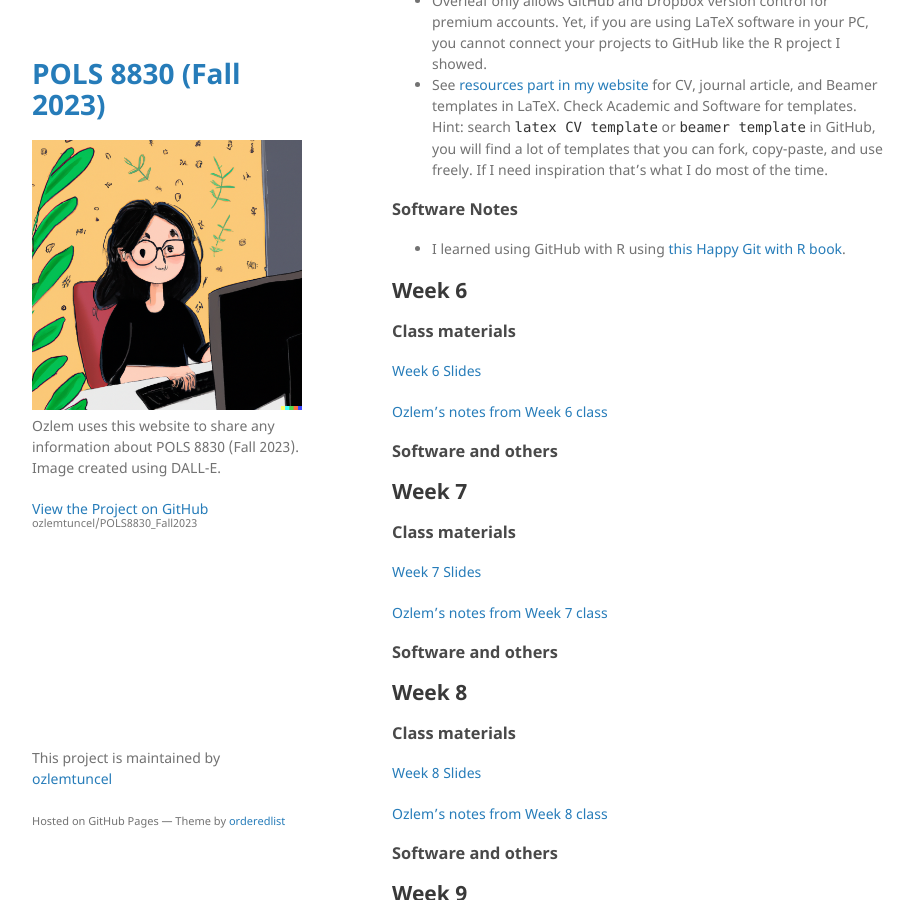
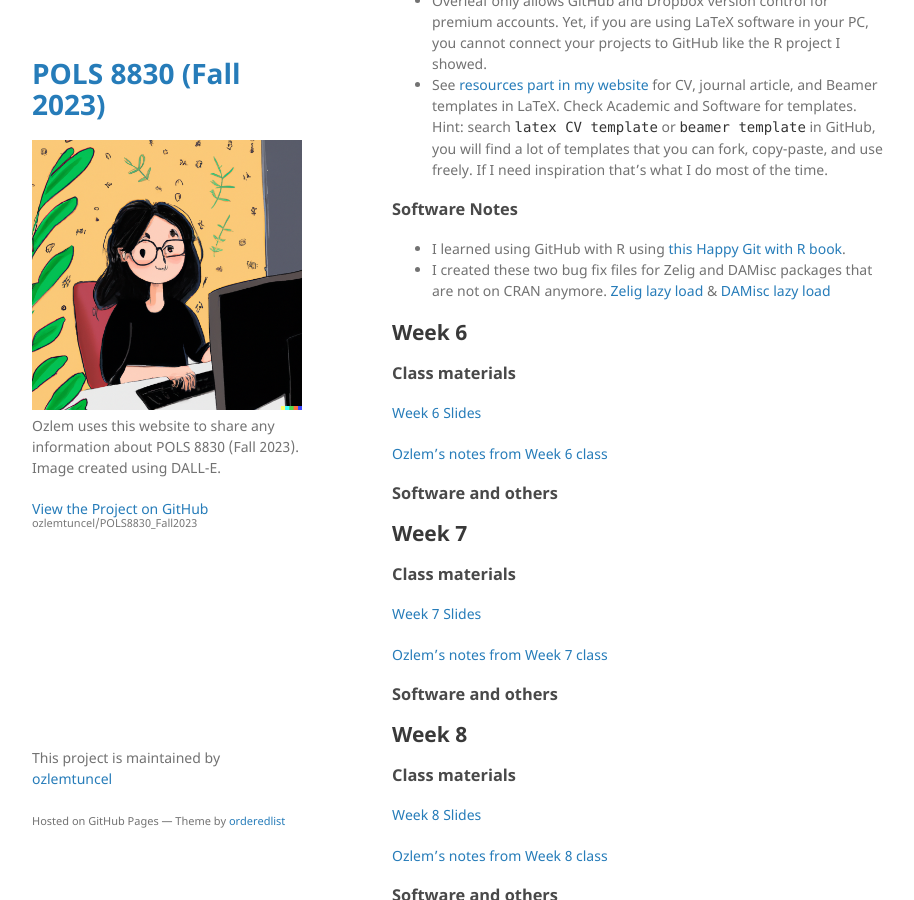
Before and after one commit to ozlemtuncel/POLS8830_Fall2023, a Jekyll site: the page built from index.md, in a window 1280 px wide and 900 px high, scrolled down 2647 px. Shown: the whole window, without its empty margins (178-1092 px from the left). Built offline with Jekyll 4.4.1, drawn with Linux system fonts in a browser that asks for light colours; our own code applies the rules of GitHub Pages for plain Markdown files.

Commit message:
Update index.md

```diff
--- a/index.md
+++ b/index.md
@@ -102,6 +102,7 @@ R scripts for Week 4: [Script I](docs/Week4_Logit_Probit_Models_tidy.R) & [Scrip
 
 ### Software Notes
 - I learned using GitHub with R using [this Happy Git with R book](https://happygitwithr.com/).
+- I created these two bug fix files for Zelig and DAMisc packages that are not on CRAN anymore. [Zelig lazy load](docs/Zelig_bug_fix.R) & [DAMisc lazy load](docs/DAMisc_bug_fix.R)
 
 ## Week 6
 
```
